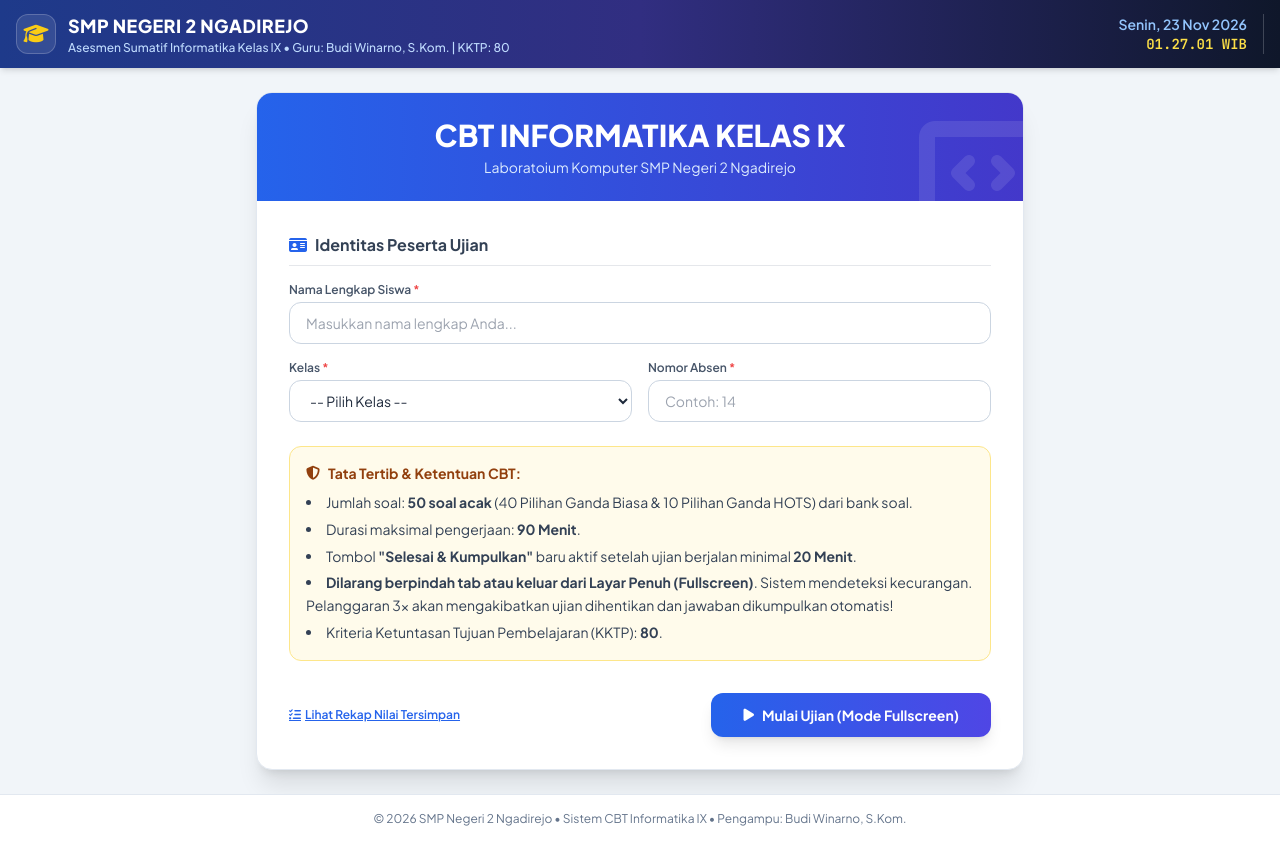
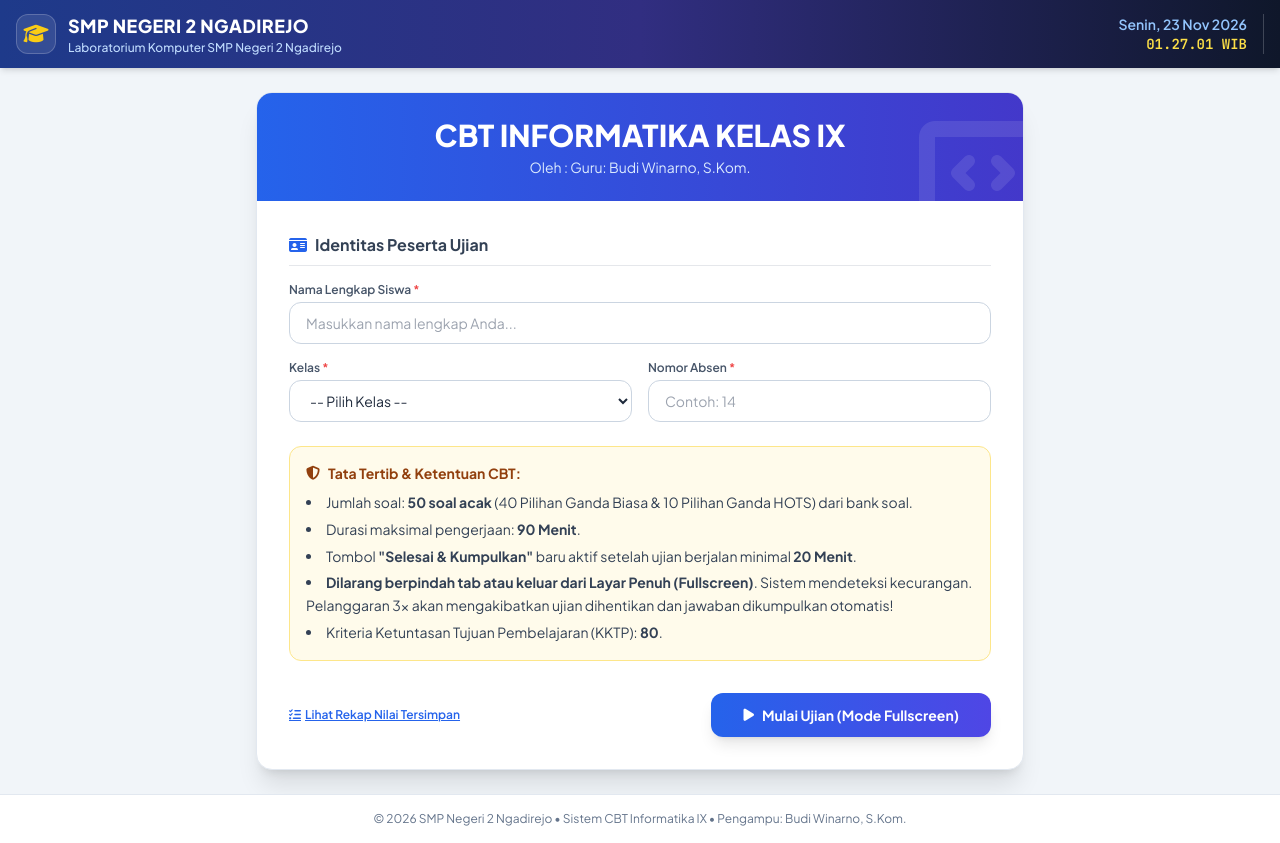
Before and after one commit to winarnobudo72-lang/Soal_IF_9, a plain HTML site: page index.html in a window 1280 px wide. Drawn offline with nearby package versions, Linux system fonts and the light colour scheme.

Commit message:
Update text content in index.html

```diff
--- a/index.html
+++ b/index.html
@@ -82,7 +82,7 @@
                 </div>
                 <div>
                     <h1 class="font-extrabold text-base md:text-lg tracking-wide uppercase leading-tight">SMP NEGERI 2 NGADIREJO</h1>
-                    <p class="text-xs text-blue-200 font-medium">Asesmen Sumatif Informatika Kelas IX • Guru: Budi Winarno, S.Kom. | KKTP: 80</p>
+                    <p class="text-xs text-blue-200 font-medium">Laboratorium Komputer SMP Negeri 2 Ngadirejo</p>
                 </div>
             </div>
 
@@ -114,7 +114,7 @@
             <div class="bg-gradient-to-r from-blue-600 to-indigo-700 px-6 py-6 text-white text-center relative overflow-hidden">
                 <div class="absolute -right-10 -bottom-10 opacity-10 text-9xl"><i class="fa-solid fa-laptop-code"></i></div>
                 <h2 class="text-2xl md:text-3xl font-extrabold mb-1">CBT INFORMATIKA KELAS IX</h2>
-                <p class="text-blue-100 text-sm">Laboratoium Komputer SMP Negeri 2 Ngadirejo</p>
+                <p class="text-blue-100 text-sm">Oleh : Guru: Budi Winarno, S.Kom. </p>
             </div>
 
             <form id="form-login" onsubmit="startExam(event)" class="p-6 md:p-8 space-y-6">
```
